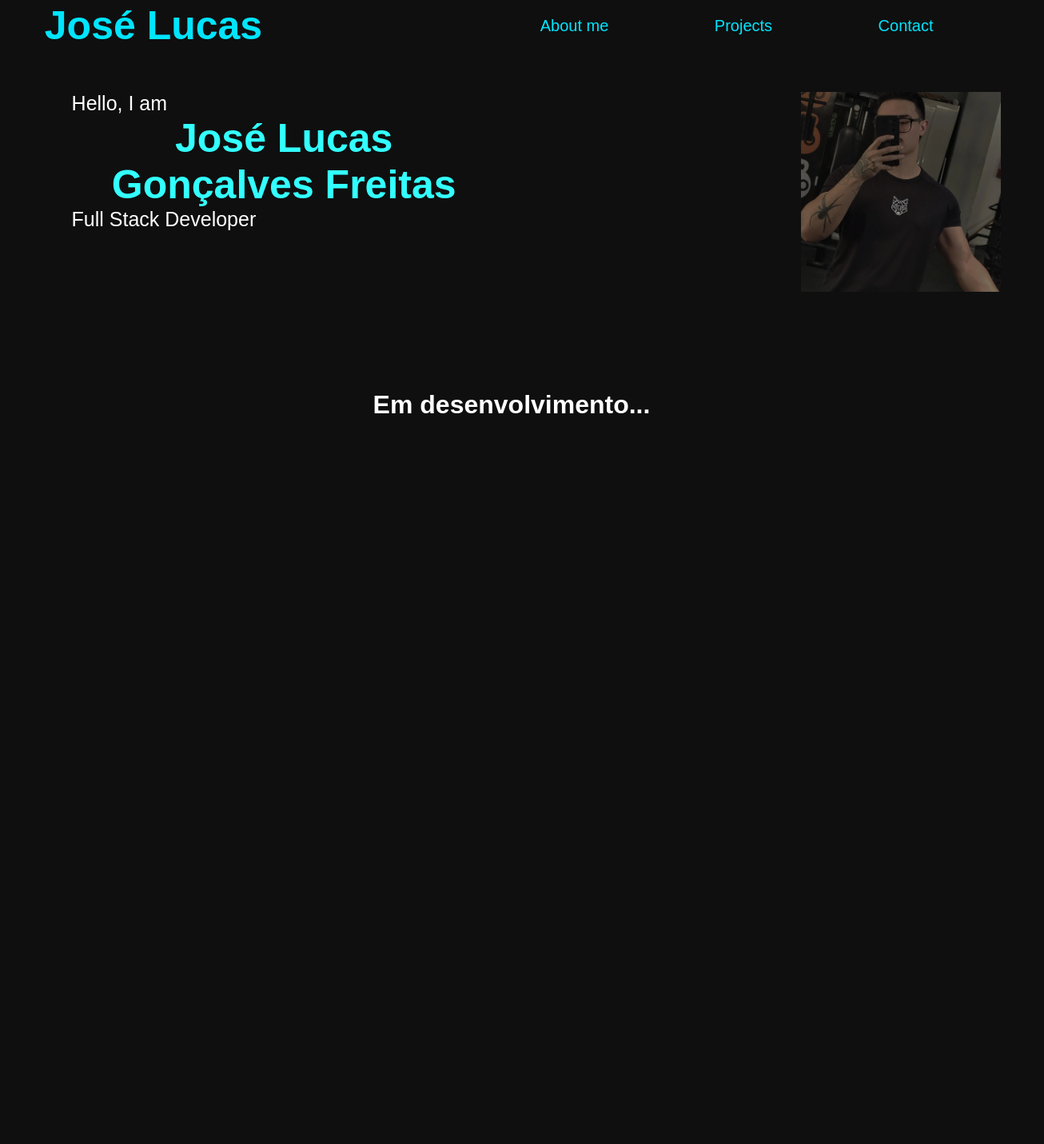
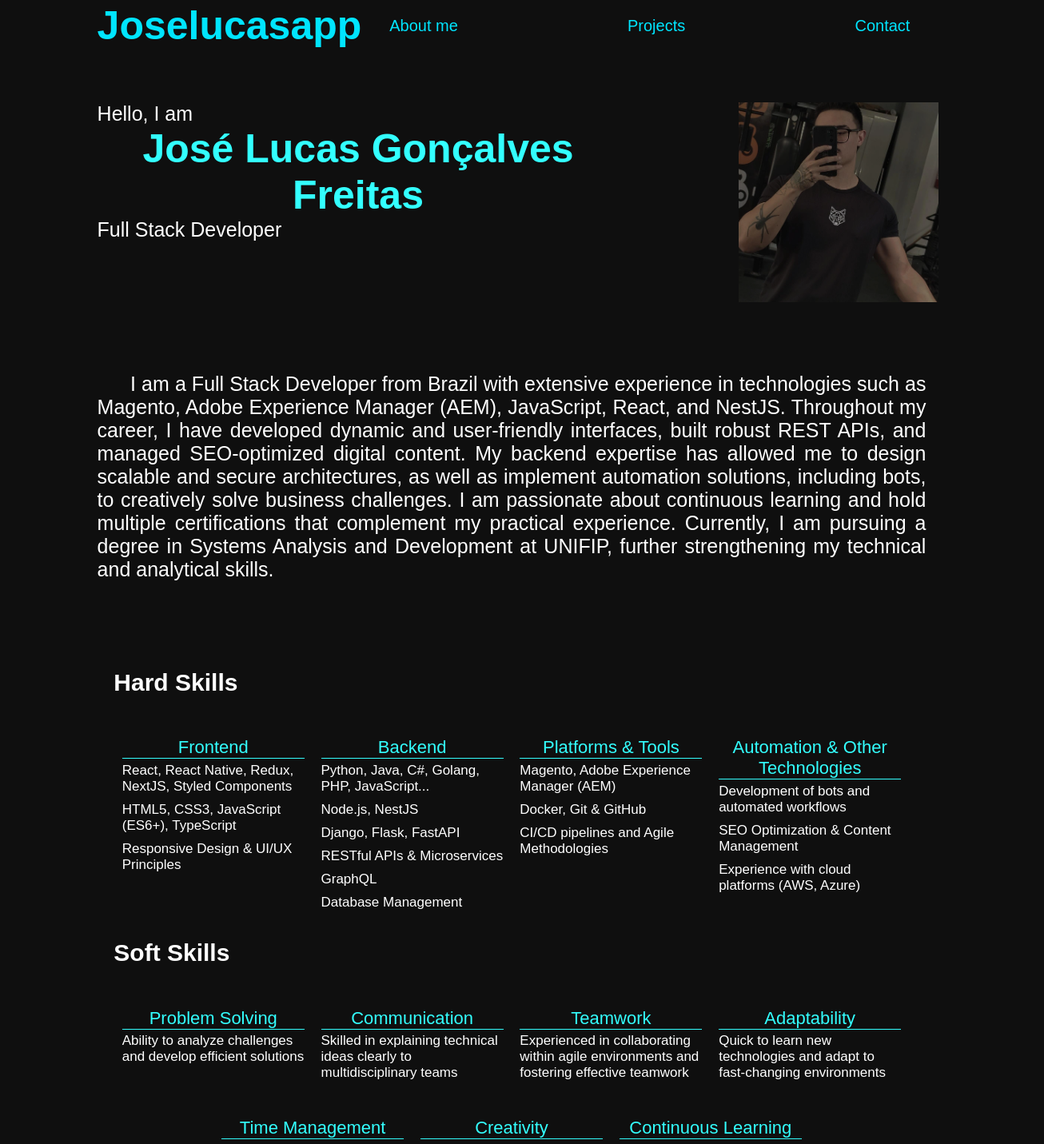
Before and after one commit to JoseLucasapp/joselucasapp-home, a React (Create React App) app: page / in a window 1280 px wide. Shown: the top 1431 px of the page at 80% size, 1306 px wide, since content can reach past the window. Before the commit the page ends 800 px from the top, so only its background shows below. Built offline with nearby package versions, Linux system fonts and the light colour scheme; a web font is replaced by a local one.

Commit message:
feat: update

```diff
--- a/src/components/about-me/index.jsx
+++ b/src/components/about-me/index.jsx
@@ -2,9 +2,9 @@ import './style.css'
 
 const AboutMe = () => {
     return (
-        <div>
-            <h1>About me</h1>
-        </div>
+        <section className='about-me'>
+            <p>I am a Full Stack Developer from Brazil with extensive experience in technologies such as Magento, Adobe Experience Manager (AEM), JavaScript, React, and NestJS. Throughout my career, I have developed dynamic and user-friendly interfaces, built robust REST APIs, and managed SEO-optimized digital content. My backend expertise has allowed me to design scalable and secure architectures, as well as implement automation solutions, including bots, to creatively solve business challenges. I am passionate about continuous learning and hold multiple certifications that complement my practical experience. Currently, I am pursuing a degree in Systems Analysis and Development at UNIFIP, further strengthening my technical and analytical skills.</p>
+        </section>
     )
 }
 
--- a/src/components/about-me/style.css
+++ b/src/components/about-me/style.css
@@ -0,0 +1,18 @@
+.about-me {
+    display: flex;
+    flex-direction: column;
+    align-items: center;
+    justify-content: center;
+    width: 90%;
+}
+
+.about-me p {
+    width: 90%;
+    text-align: center;
+    font-size: 25px;
+    font-weight: 400;
+    color: white;
+    text-indent: 4%;
+    text-align: justify;
+
+}
--- a/src/components/description/style.css
+++ b/src/components/description/style.css
@@ -1,17 +1,17 @@
 .description {
     display: flex;
     flex-direction: row;
-    width: 100%;
-    padding: 2%;
-    margin-top: 2%;
-    margin-bottom: 2%;
+    width: 90%;
+    margin-top: 5%;
+    margin-bottom: 1%;
+    justify-content: center;
 
     & .description-data {
-        width: 50%;
+        width: 60%;
         display: flex;
         flex-direction: column;
         align-items: flex-start;
-        padding-left: 7%;
+        padding-left: 5%;
 
         & p {
             margin: 0;
@@ -26,10 +26,8 @@
     }
 
     & .description-image {
-        width: 50%;
+        width: 30%;
         display: flex;
-        justify-content: flex-end;
-        align-items: flex-start;
         padding-right: 10%;
 
         & .image {
--- /dev/null
+++ b/src/components/skills/index.jsx
@@ -0,0 +1,78 @@
+import { Skill } from '../../fragments/skill'
+import '../skills/style.css'
+
+const Skills = () => {
+    return (
+        <section className='skills'>
+            <div className="hard-skills">
+                <h1 className='title'>Hard Skills</h1>
+                <ul>
+
+                    <Skill title='Frontend' skills={[
+                        'React, React Native, Redux, NextJS, Styled Components',
+                        'HTML5, CSS3, JavaScript (ES6+), TypeScript',
+                        'Responsive Design & UI/UX Principles',
+                    ]} />
+
+                    <Skill title='Backend' skills={[
+                        'Python, Java, C#, Golang, PHP, JavaScript...',
+                        'Node.js, NestJS',
+                        'Django, Flask, FastAPI',
+                        'RESTful APIs & Microservices',
+                        'GraphQL',
+                        'Database Management',
+                    ]} />
+
+                    <Skill title='Platforms & Tools' skills={[
+                        'Magento, Adobe Experience Manager (AEM)',
+                        'Docker, Git & GitHub',
+                        'CI/CD pipelines and Agile Methodologies',
+                    ]} />
+
+                    <Skill title='Automation & Other Technologies' skills={[
+                        'Development of bots and automated workflows',
+                        'SEO Optimization & Content Management',
+                        'Experience with cloud platforms (AWS, Azure)',
+                    ]} />
+                </ul>
+            </div>
+
+            <div className="soft-skills">
+                <h1 className='title'>Soft Skills</h1>
+
+                <ul>
+                    <Skill title='Problem Solving' skills={[
+                        'Ability to analyze challenges and develop efficient solutions',
+                    ]} />
+
+                    <Skill title='Communication' skills={[
+                        'Skilled in explaining technical ideas clearly to multidisciplinary teams',
+                    ]} />
+
+                    <Skill title='Teamwork' skills={[
+                        'Experienced in collaborating within agile environments and fostering effective teamwork',
+                    ]} />
+
+                    <Skill title='Adaptability' skills={[
+                        'Quick to learn new technologies and adapt to fast-changing environments',
+                    ]} />
+
+                    <Skill title='Time Management' skills={[
+                        'Organized in meeting deadlines and prioritizing tasks',
+                    ]} />
+
+                    <Skill title='Creativity' skills={[
+                        'Innovative approach to problem-solving and process automation',
+                    ]} />
+
+                    <Skill title='Continuous Learning' skills={[
+                        'Passionate about constantly improving knowledge and skills',
+                    ]} />
+                </ul>
+
+            </div>
+        </section>
+    )
+}
+
+export { Skills }
--- /dev/null
+++ b/src/components/skills/style.css
@@ -0,0 +1,37 @@
+.skills {
+    display: flex;
+    flex-direction: column;
+    width: 90%;
+    margin-top: 5%;
+    margin-bottom: 5%;
+    justify-content: center;
+    align-items: center;
+
+    & .hard-skills,
+    .soft-skills {
+        display: flex;
+        flex-direction: column;
+        width: 90%;
+    }
+
+    .hard-skills h1.title,
+    .soft-skills h1.title {
+        text-align: start;
+        width: 100%;
+        margin: 2%;
+        font-size: 30px;
+
+    }
+
+    .hard-skills ul,
+    .soft-skills ul {
+        justify-content: center;
+        display: flex;
+        flex-direction: row;
+        flex-wrap: wrap;
+        width: 100%;
+        margin: 0;
+        padding: 0;
+    }
+
+}
--- a/src/components/top-menu/index.jsx
+++ b/src/components/top-menu/index.jsx
@@ -4,7 +4,7 @@ const TopMenu = () => {
     return (
         <section className='top-menu'>
             <div className='logo'>
-                <h1>José Lucas</h1>
+                <h1>Joselucasapp</h1>
             </div>
             <nav className='menu'>
                 <ul>
--- a/src/components/top-menu/style.css
+++ b/src/components/top-menu/style.css
@@ -1,15 +1,16 @@
 .top-menu {
     display: flex;
     flex-direction: row;
-    width: 100vw;
+    width: 90%;
     height: 5vw;
+    justify-content: center;
 
     & .logo {
         width: 30%;
         display: flex;
         flex-direction: column;
         justify-content: center;
-        align-items: center;
+        align-items: flex-start;
         color: var(--vibrant-cyan);
 
         & h1 {
@@ -20,7 +21,7 @@
     }
 
     & .menu {
-        width: 70%;
+        width: 60%;
         display: flex;
         flex-direction: row;
         justify-content: flex-end;
@@ -30,11 +31,11 @@
             display: flex;
             flex-direction: row;
             list-style: none;
-            align-items: center;
+            align-items: flex-end;
             margin: 0;
             padding: 0;
-            justify-content: space-evenly;
-            width: 80%;
+            justify-content: space-between;
+            width: 100%;
 
             & li {
                 margin: 0 20px;
--- /dev/null
+++ b/src/fragments/skill/index.jsx
@@ -0,0 +1,15 @@
+import './style.css'
+
+const Skill = ({ title, skills = [] }) => {
+    console.log(skills.map((skill, index) => <li key={index}>{skill}</li>))
+    return (
+        <li className='skill-fragment'>
+            <h1>{title}</h1>
+            <ul>
+                {skills.map((skill, index) => <li key={index}>{skill}</li>)}
+            </ul>
+        </li>
+    )
+}
+
+export { Skill }
--- /dev/null
+++ b/src/fragments/skill/style.css
@@ -0,0 +1,39 @@
+.skill-fragment {
+    display: flex;
+    flex-direction: column;
+    align-items: center;
+    width: 22%;
+    height: max-content;
+    margin: 1%;
+    margin-top: 3%;
+}
+
+.skill-fragment h1 {
+    font-size: 22px;
+    font-weight: 400;
+    color: var(--light-neon-blue);
+    margin: 0;
+    width: 100%;
+    text-align: center;
+    border-bottom: 1px solid var(--light-neon-blue);
+}
+
+.skill-fragment ul {
+    justify-content: center;
+    display: flex;
+    flex-direction: column;
+    flex-wrap: wrap;
+    width: 100%;
+    list-style: none;
+    margin: 0;
+    padding: 0;
+}
+
+.skill-fragment ul li {
+    font-size: 17px;
+    font-weight: 400;
+    padding-top: 2%;
+    text-align: start;
+    padding-bottom: 2%;
+    width: 100%;
+}
--- a/src/pages/home/index.jsx
+++ b/src/pages/home/index.jsx
@@ -1,6 +1,7 @@
 import { AboutMe } from '../../components/about-me'
 import { Description } from '../../components/description'
 import { TopMenu } from '../../components/top-menu'
+import { Skills } from '../../components/skills'
 import './style.css'
 
 const Home = () => {
@@ -8,6 +9,8 @@ const Home = () => {
         <div className="home">
             <TopMenu />
             <Description />
+            <AboutMe />
+            <Skills />
             <h1>Em desenvolvimento...</h1>
         </div>
     )
```
